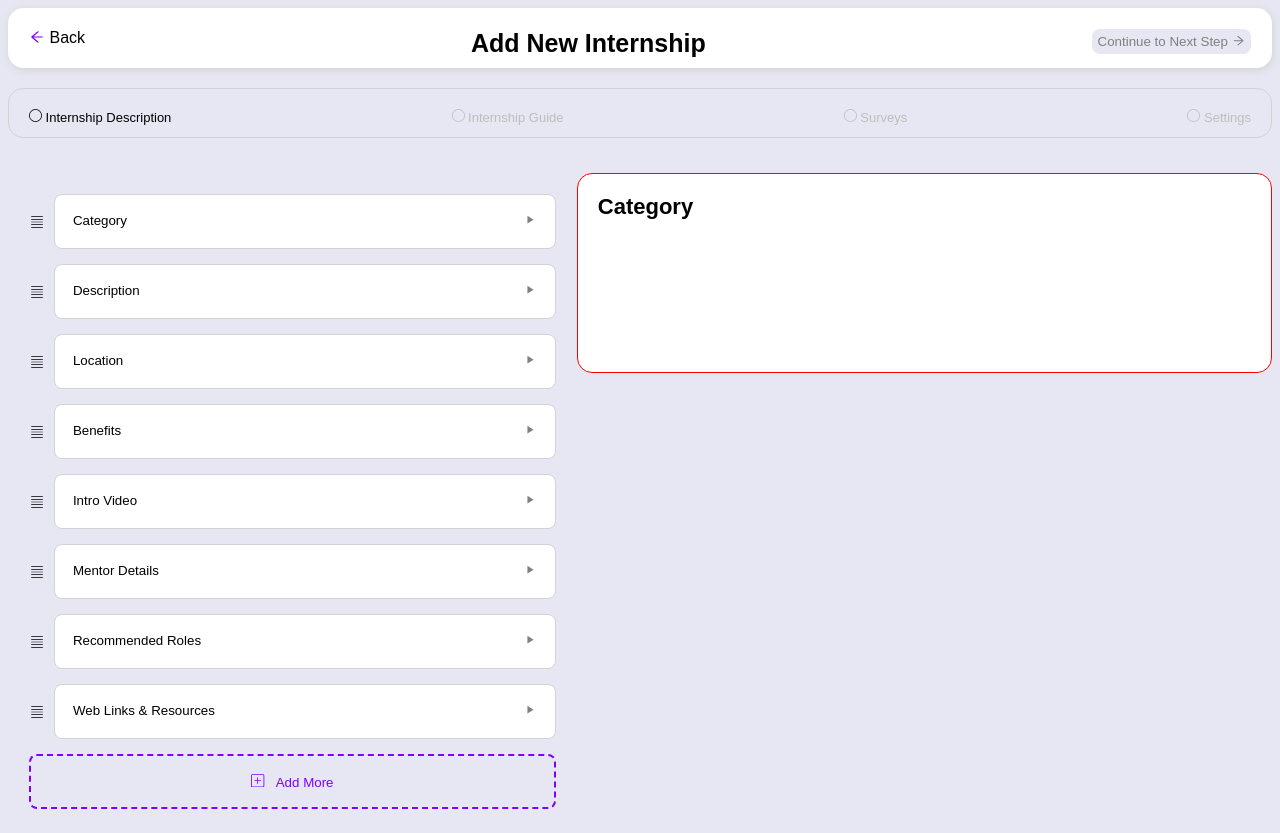
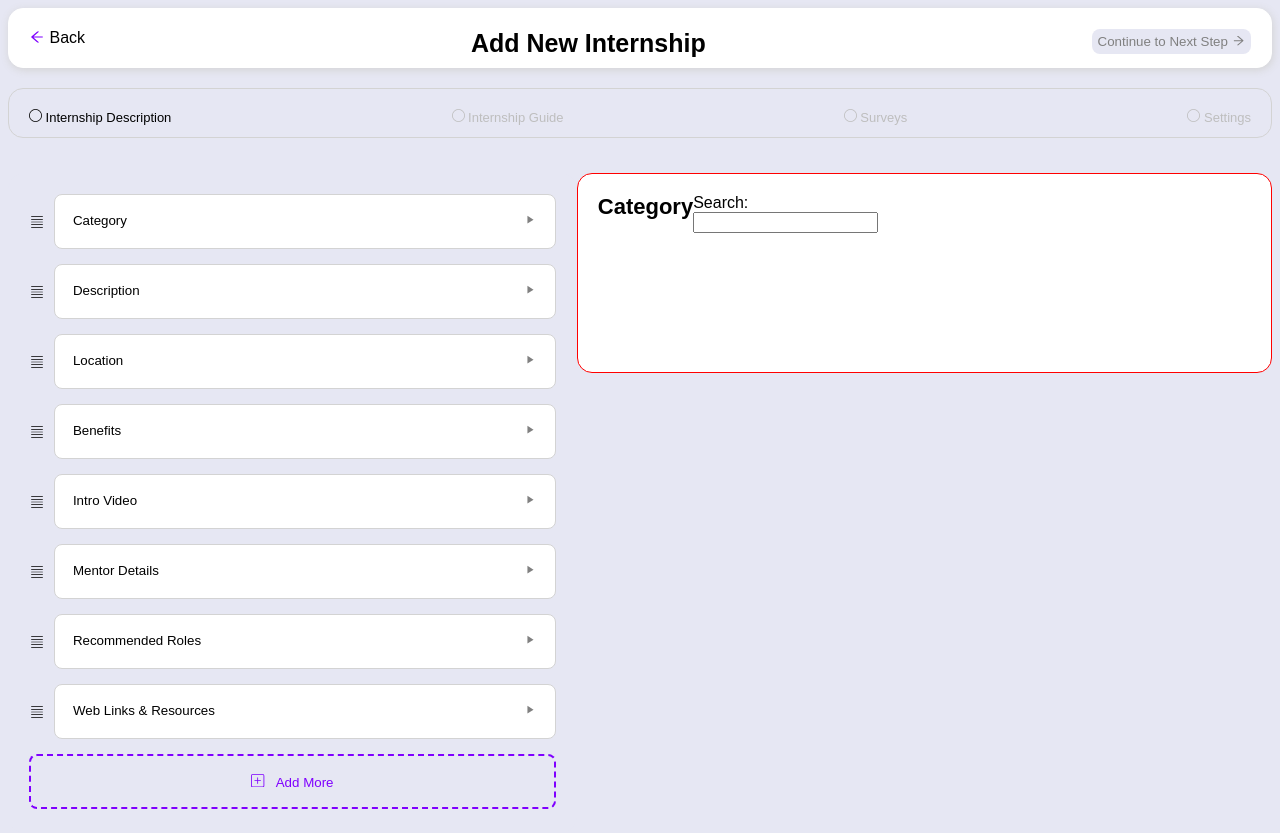
Before and after one commit to olaru-miruna-paraschiva-30127/react-bjwxbv, a React (Create React App) app: page / in a window 1280 px wide. Built offline with nearby package versions, Linux system fonts and the light colour scheme.

Commit message:
1 file modified, 1 added

```diff
--- a/src/App.js
+++ b/src/App.js
@@ -6,7 +6,7 @@ import {BsCircle} from "react-icons/bs";
 import {MdPlayArrow} from "react-icons/md";
 import {CiTextAlignJustify} from "react-icons/ci";
 import {BsPlusSquare} from "react-icons/bs";
-import SearchBar from "./searchBar";
+import SearchBar from "./SearchBar";
 
 export default function Page2() {
    let i=0;
@@ -362,7 +362,7 @@ style={{width:'100%',height:'55px',justifyContent:'space-between',
 
 
 
-
+<SearchBar/>
    </article>
 
     </div>
--- /dev/null
+++ b/src/SearchBar.js
@@ -0,0 +1,70 @@
+
+import React, { useState } from "react";
+
+export default function SearchBar() {
+  const itemList = [
+    "Technology",
+    "Development"
+  ];
+
+let x=1;
+  const [filteredList, setFilteredList] = new useState(itemList);
+  const [t, sett] = new useState(true);
+  const h2 = () => {
+    sett(!t);
+   };
+   const [names, setNames] = useState([]);
+   const handleClick = (x) => {
+    // 👇️ push to end of state array
+    setNames(current => [...current, x]);
+
+    // 👇️ spread an array into the state array
+    // setNames(current => [...current, ...['Carl', 'Delilah']]);
+
+    // 👇️ push to beginning of state array
+    // setNames(current => ['Zoey', ...current]);
+  };
+  const filterBySearch = (event,t) => {
+
+
+
+    // Access input value
+    const query = event.target.value;
+    // Create copy of item list
+
+    var updatedList = [...itemList];
+
+    // Include all elements which includes the search query
+
+    updatedList = updatedList.filter((item) => {
+
+      return item.toLowerCase().indexOf(query.toLowerCase()) !== -1;
+    });
+    // Trigger render with updated values
+
+    var updatedList1 = [...updatedList];
+    setFilteredList(updatedList1);
+     };
+     x=console.log(JSON.stringify(filteredList) === JSON.stringify(itemList)); //true
+  return (
+    <div className="SearchBar">
+      <div className="search-header">
+        <div className="search-text">Search:</div>
+        <input onKeyPress={(e) => { if (e.key == "Enter"){handleClick(e.target.value);}
+                        }} id="search-box" onClick={h2} onChange={
+         (event)=>filterBySearch(event,x)
+
+          } />
+      </div>
+      <div style={{visibility: !t ? 'visible' : 'hidden'}} id="item-list">
+        <ol >
+          {filteredList.map((item, index) => (
+            <li >{item}</li>
+          ))}
+        </ol>
+        {names}
+      </div>
+
+    </div>
+  );
+}
```
